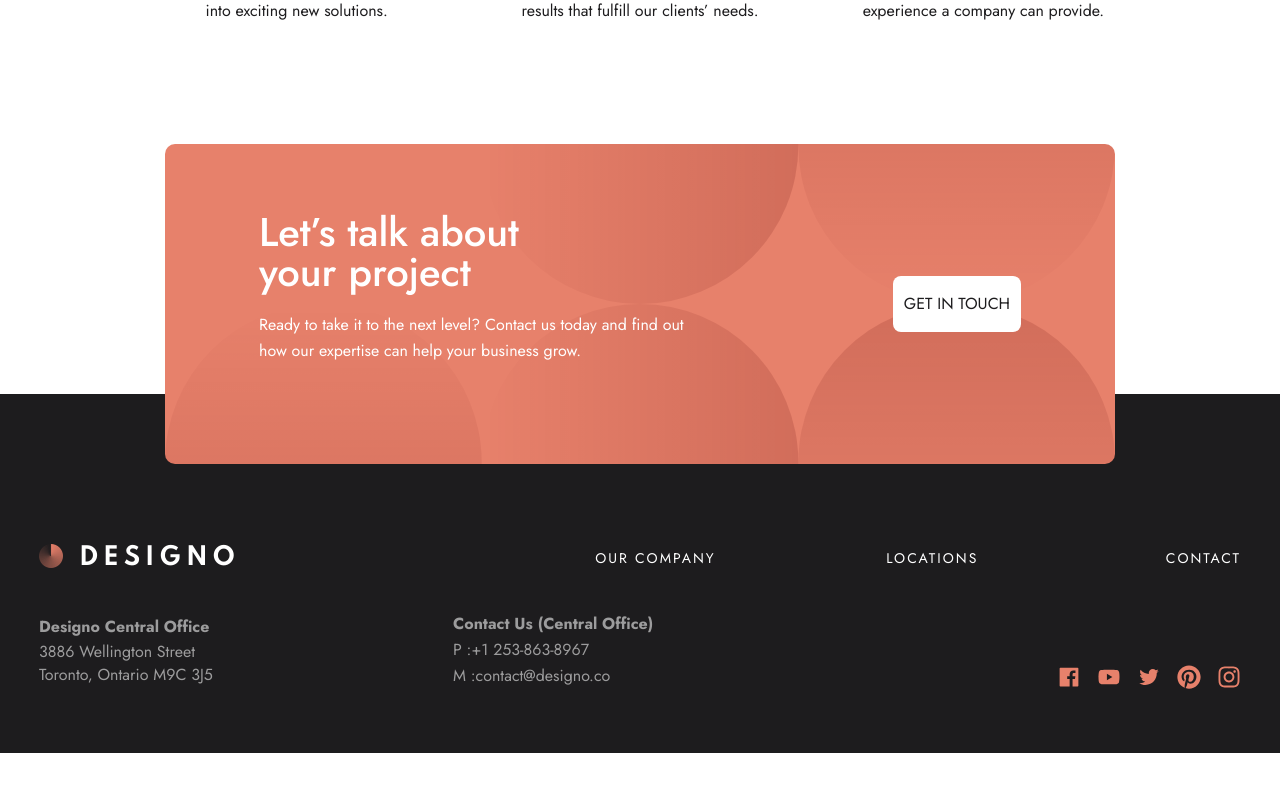
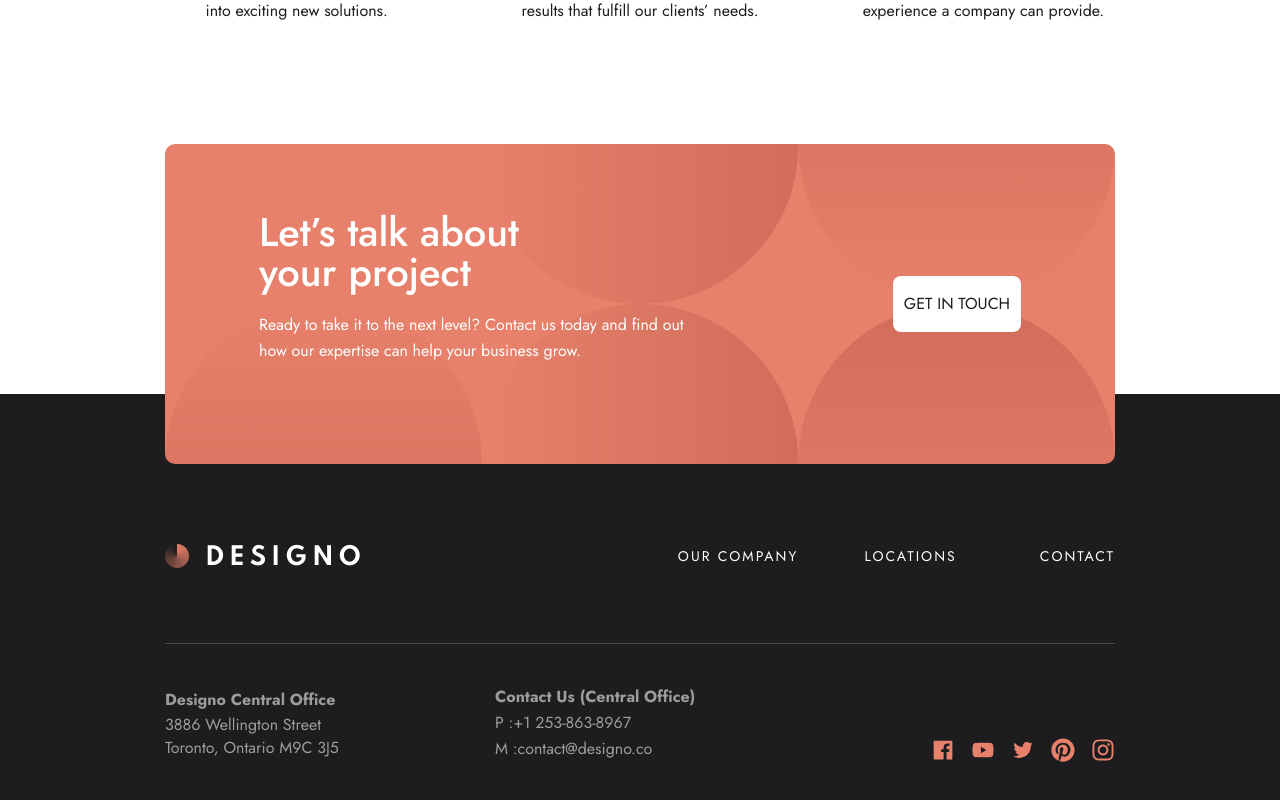
Before and after one commit to KingJosephI/designo-multipage, a React (Vite) app: page / in a window 1280 px wide. Shown: the part 2097-2897 px from the top of the page. Before the commit the page ends 2850 px from the top, so only its background shows below. Built offline with nearby package versions, Linux system fonts and the light colour scheme.

Commit message:
fix: set the propoer the service list component right inline padding on tablets

```diff
--- a/src/common/Layout/Footer/Footer.scss
+++ b/src/common/Layout/Footer/Footer.scss
@@ -9,17 +9,20 @@
   background-color: $black;
   color: $white;
   padding: rem(300) rem(39) rem(64);
+  padding-inline: 0;
   margin-top: rem(-200);
 
   &__logo {
     width: rem(202);
     height: rem(27);
+    margin-bottom: rem(22);
+    margin-inline: auto;
   }
 
   &__links {
     border-top: rem(1) solid rgba(245, 245, 245, 0.3);
-    width: 100%;
-    padding-top: rem(32);
+    padding-top: rem(30);
+    width: 327px;
 
     & > *:not(:last-of-type) {
       padding-bottom: rem(20);
@@ -72,21 +75,35 @@
     padding-top: rem(150);
     margin-top: rem(-70);
     text-align: left;
+    padding-inline: rem(39);
+
+    & > div:first-child {
+      display: grid;
+      grid-template-columns: 1fr 1fr;
+      grid-column: 1/4;
+      padding-bottom: rem(50);
+      border-bottom: rem(1) solid rgba(245, 245, 245, 0.2);
+      justify-content: space-between;
+    }
 
     &__logo {
-      grid-column: 1/2;
+      margin-left: 0;
     }
 
     &__links {
       display: grid;
       grid-template-columns: repeat(3, 1fr);
-      grid-column: 2/4;
       justify-items: end;
+      width: 100%;
       border-top: 0;
       padding-top: 0;
 
       & > *:not(:last-of-type) {
         padding-bottom: 0;
+      }
+
+      a:hover {
+        text-decoration: underline;
       }
     }
 
@@ -105,3 +122,9 @@
     }
   }
 }
+
+@media (width >= rem(1024)) {
+  .footer {
+    padding-inline: rem(165);
+  }
+}
--- a/src/common/Layout/Footer/Footer.tsx
+++ b/src/common/Layout/Footer/Footer.tsx
@@ -11,6 +11,7 @@ import './Footer.scss';
 const Footer = () => {
   return (
     <footer className="footer">
+      <div>
         <img className="footer__logo" src={footerLogo} alt="logo" />
 
         <ul className="footer__links">
@@ -30,7 +31,7 @@ const Footer = () => {
             </Link>
           </li>
         </ul>
-
+      </div>
       <div className="footer__address">
         <h2> Designo Central Office</h2>
         3886 Wellington Street <br />
--- a/src/common/LetsTalkSection/LetsTalkSection.scss
+++ b/src/common/LetsTalkSection/LetsTalkSection.scss
@@ -1,7 +1,6 @@
 @use '../../styles/' as *;
 
 .lets-talk-section {
-  // margin-inline: rem(28);
   max-width: rem(327);
   margin: 0 auto;
   padding: rem(68) rem(25);
@@ -12,7 +11,7 @@
   @include backgroundImage(
     '../../assets/shared/desktop/bg-pattern-call-to-action.svg'
   );
-  // z-index: 1000;
+
   position: relative;
 
   &__title {
@@ -21,7 +20,6 @@
     font-weight: 500;
     line-height: rem(36);
     padding-block-end: rem(6);
-    // width: rem(300);
     text-align: center;
   }
 
@@ -51,8 +49,9 @@
 
 @media (width>=rem(700)) {
   .lets-talk-section {
+    margin-inline: rem(39);
     padding-inline: rem(126);
-    max-width: rem(690);
+    max-width: 100%;
 
     &__title {
       font-size: rem(40);
--- a/src/pages/Homepage/components/ServicesList/ServicesList.scss
+++ b/src/pages/Homepage/components/ServicesList/ServicesList.scss
@@ -23,7 +23,7 @@
   }
 }
 
-@media (width >=700) {
+@media (width >= rem(700)) {
   .services-list {
     padding-inline: rem(39);
   }
```
Lines whose indentation alone changed are shown as unchanged.
